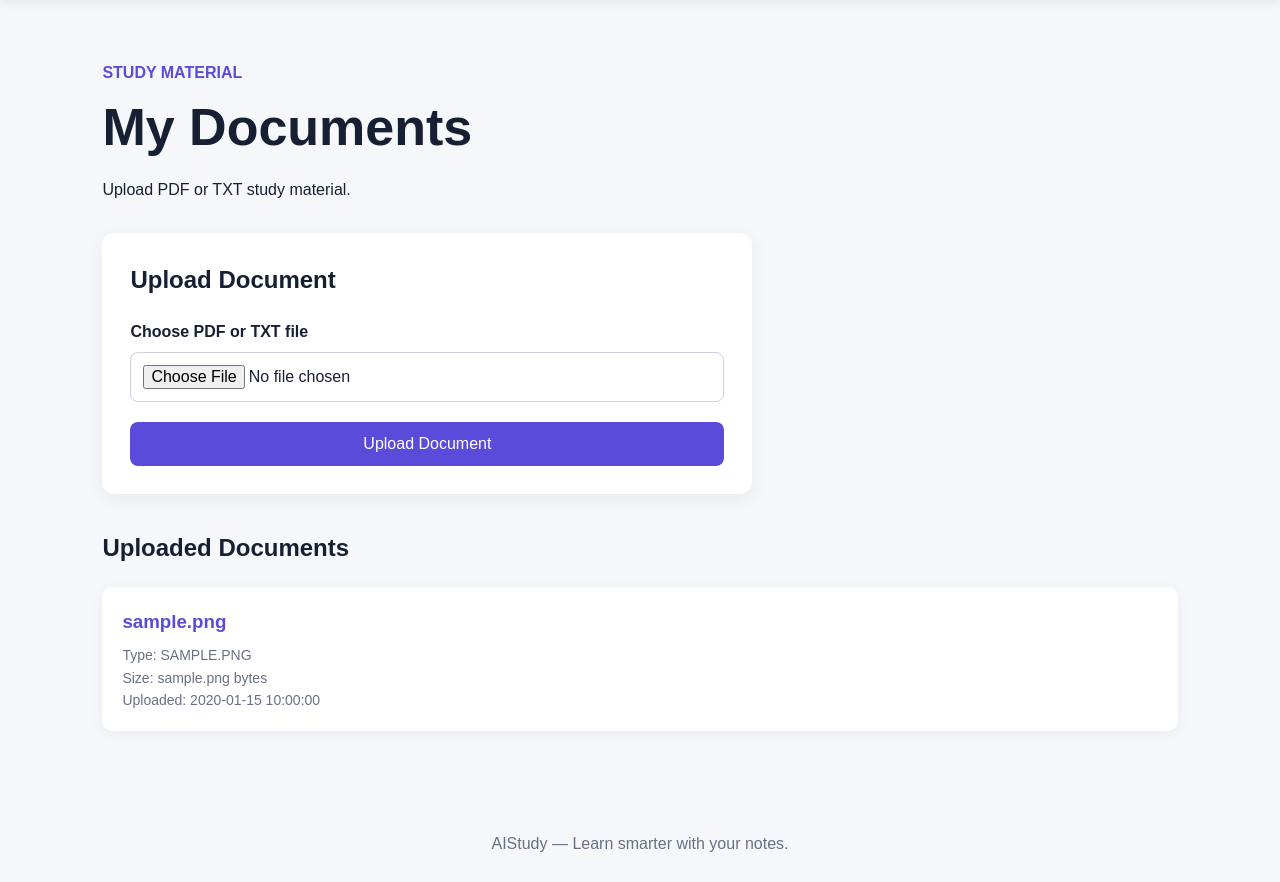
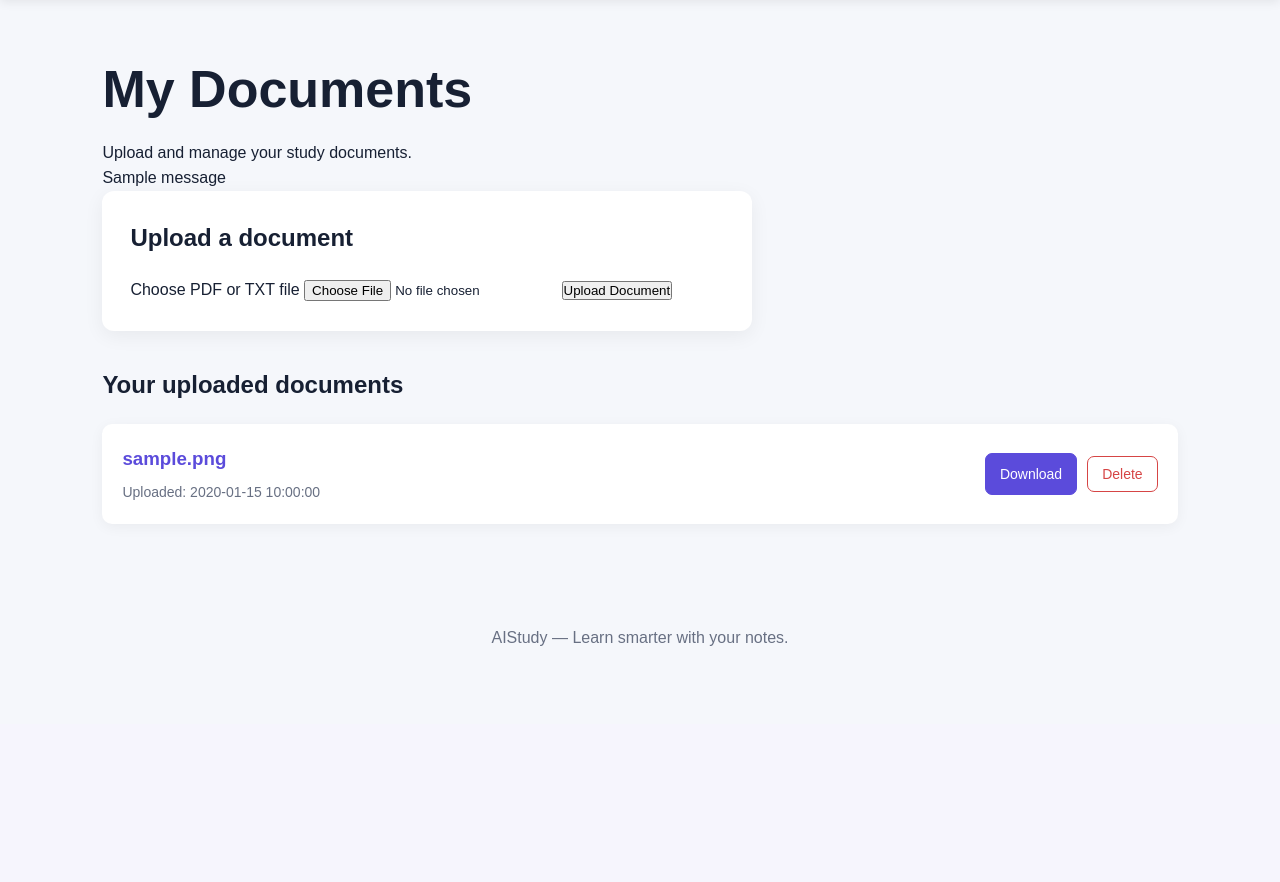
Before and after one commit to DiwanDev/AIStudy, a Flask app: page /documents in a window 1280 px wide. Shown: the part 76-958 px from the top of the page. After the commit the page ends 722 px from the top, so only its background shows below. Run offline with Flask 3, Linux system fonts and the light colour scheme; the visitor is signed in with stand-in values (Sample User, id 1); tables that the repository leaves empty or names only in its code hold one stand-in row (values such as "Sample post"); one stand-in notice (Sample message) is shown.

Commit message:
add download and delete option in dashboard

```diff
--- a/app.py
+++ b/app.py
@@ -3,18 +3,24 @@ import uuid
 
 import mysql.connector
 from dotenv import load_dotenv
+
 from flask import (
     Flask,
+    abort,
+    flash,
     redirect,
     render_template,
     request,
+    send_from_directory,
     session,
     url_for,
 )
+
 from werkzeug.security import (
     check_password_hash,
     generate_password_hash,
 )
+
 from werkzeug.utils import secure_filename
 # Load values from the .env file
 load_dotenv()
@@ -328,6 +334,147 @@ def documents():
         message=message,
         success=success,
     )
+@app.route(
+    "/documents/<int:document_id>/download"
+)
+def download_document(document_id):
+
+    if "user_id" not in session:
+
+        return redirect(
+            url_for("login")
+        )
+
+    cursor = db.cursor(
+        dictionary=True
+    )
+
+    cursor.execute(
+        """
+        SELECT
+            id,
+            original_filename,
+            stored_filename
+        FROM documents
+        WHERE id = %s
+        AND user_id = %s
+        """,
+        (
+            document_id,
+            session["user_id"],
+        ),
+    )
+
+    document = cursor.fetchone()
+
+    cursor.close()
+
+    if document is None:
+        abort(404)
+
+    file_path = os.path.join(
+        app.config["UPLOAD_FOLDER"],
+        document["stored_filename"],
+    )
+
+    if not os.path.exists(file_path):
+        abort(404)
+
+    return send_from_directory(
+        app.config["UPLOAD_FOLDER"],
+        document["stored_filename"],
+        as_attachment=True,
+        download_name=document[
+            "original_filename"
+        ],
+    )
+@app.route(
+    "/documents/<int:document_id>/delete",
+    methods=["POST"],
+)
+def delete_document(document_id):
+
+    if "user_id" not in session:
+
+        return redirect(
+            url_for("login")
+        )
+
+    cursor = db.cursor(
+        dictionary=True
+    )
+
+    cursor.execute(
+        """
+        SELECT
+            id,
+            stored_filename
+        FROM documents
+        WHERE id = %s
+        AND user_id = %s
+        """,
+        (
+            document_id,
+            session["user_id"],
+        ),
+    )
+
+    document = cursor.fetchone()
+
+    if document is None:
+
+        cursor.close()
+
+        abort(404)
+
+    file_path = os.path.join(
+        app.config["UPLOAD_FOLDER"],
+        document["stored_filename"],
+    )
+
+    try:
+
+        if os.path.exists(file_path):
+            os.remove(file_path)
+
+        cursor.execute(
+            """
+            DELETE FROM documents
+            WHERE id = %s
+            AND user_id = %s
+            """,
+            (
+                document_id,
+                session["user_id"],
+            ),
+        )
+
+        db.commit()
+
+        flash(
+            "Document deleted successfully.",
+            "success",
+        )
+
+    except (
+        OSError,
+        mysql.connector.Error,
+    ):
+
+        db.rollback()
+
+        flash(
+            "The document could not be deleted.",
+            "error",
+        )
+
+    finally:
+
+        cursor.close()
+
+    return redirect(
+        url_for("documents")
+    )
 @app.route("/register", methods=["GET", "POST"])
 def register():
 
--- a/static/style.css
+++ b/static/style.css
@@ -356,7 +356,7 @@ footer {
 }
 
 .empty-state {
-    background-color: gray;
+    background-color: white;
     border-radius: 10px;
     color: #687083;
     padding: 30px;
@@ -373,3 +373,51 @@ footer {
 .card-link:hover {
     text-decoration: underline;
 }
+/* Document action buttons */
+.document-actions {
+    align-items: center;
+    display: flex;
+    gap: 10px;
+}
+
+.document-actions form {
+    margin: 0;
+}
+
+.download-button,
+.delete-button {
+    border-radius: 7px;
+    cursor: pointer;
+    display: inline-block;
+    font-family: inherit;
+    font-size: 14px;
+    padding: 9px 14px;
+    text-decoration: none;
+}
+
+.download-button {
+    background-color: #5b4bdb;
+    border: 1px solid #5b4bdb;
+    color: white;
+}
+
+.download-button:hover {
+    background-color: #4939c6;
+}
+
+.delete-button {
+    background-color: white;
+    border: 1px solid #d64545;
+    color: #d64545;
+}
+
+.delete-button:hover {
+    background-color: #d64545;
+    color: white;
+}
+
+.message.error {
+    background-color: #ffe6e6;
+    border-color: #e8a2a2;
+    color: #a22323;
+}
--- a/templates/documents.html
+++ b/templates/documents.html
@@ -1,75 +1,56 @@
 {% extends "base.html" %}
 
-
-{% block title %}
-My Documents | AIStudy
-{% endblock %}
-
+{% block title %}My Documents | AIStudy{% endblock %}
 
 {% block content %}
 
 <section class="documents-section">
 
-    <div class="documents-header">
+    <h1>My Documents</h1>
 
-        <div>
+    <p>Upload and manage your study documents.</p>
 
-            <p class="label">
-                Study Material
-            </p>
 
-            <h1>
-                My Documents
-            </h1>
+    <!-- Display Flask flash messages -->
+    {% with messages = get_flashed_messages(with_categories=true) %}
 
-            <p>
-                Upload PDF or TXT study material.
-            </p>
+        {% if messages %}
 
-        </div>
+            {% for category, message in messages %}
 
-    </div>
-
-    <div class="upload-card">
-
-        <h2>
-            Upload Document
-        </h2>
-
-        {% if message %}
-
-            <div class="message {% if success %}success{% endif %}">
+                <div class="alert {{ category }}">
                     {{ message }}
                 </div>
 
+            {% endfor %}
+
         {% endif %}
 
+    {% endwith %}
+
+
+    <!-- Upload form -->
+    <div class="upload-card">
+
+        <h2>Upload a document</h2>
+
         <form
+            action="{{ url_for('documents') }}"
             method="POST"
-            action="{{ url_for('documents') }}"
             enctype="multipart/form-data"
         >
 
-            <div class="form-group">
-
-                <label for="document">
-                    Choose PDF or TXT file
-                </label>
+            <label for="document">Choose PDF or TXT file</label>
 
             <input
                 type="file"
                 id="document"
                 name="document"
-                    accept=".pdf,.txt,application/pdf,text/plain"
+                accept=".pdf,.txt"
                 required
             >
 
-            </div>
-
-            <button
-                type="submit"
-                class="form-button"
-            >
+            <button type="submit">
                 Upload Document
             </button>
 
@@ -77,11 +58,11 @@ My Documents | AIStudy
 
     </div>
 
+
+    <!-- Uploaded document list -->
     <div class="document-list">
 
-        <h2>
-            Uploaded Documents
-        </h2>
+        <h2>Your uploaded documents</h2>
 
         {% if documents %}
 
@@ -89,26 +70,48 @@ My Documents | AIStudy
 
                 <div class="document-card">
 
-                    <div>
+                    <div class="document-information">
 
                         <h3>
                             {{ document.original_filename }}
                         </h3>
 
                         <p>
-                            Type:
-                            {{ document.file_type.upper() }}
+                            Uploaded: {{ document.uploaded_at }}
                         </p>
 
-                        <p>
-                            Size:
-                            {{ document.file_size }} bytes
-                        </p>
+                    </div>
 
-                        <p>
-                            Uploaded:
-                            {{ document.uploaded_at }}
-                        </p>
+
+                    <div class="document-actions">
+
+                        <a
+                            href="{{ url_for(
+                                'download_document',
+                                document_id=document.id
+                            ) }}"
+                            class="button download-button"
+                        >
+                            Download
+                        </a>
+
+                        <form
+                            action="{{ url_for(
+                                'delete_document',
+                                document_id=document.id
+                            ) }}"
+                            method="POST"
+                        >
+                            <button
+                                type="submit"
+                                class="delete-button"
+                                onclick="return confirm(
+                                    'Are you sure you want to delete this document?'
+                                )"
+                            >
+                                Delete
+                            </button>
+                        </form>
 
                     </div>
 
@@ -118,13 +121,7 @@ My Documents | AIStudy
 
         {% else %}
 
-            <div class="empty-state">
-
-                <p>
-                    You have not uploaded any documents.
-                </p>
-
-            </div>
+            <p>You have not uploaded any documents yet.</p>
 
         {% endif %}
 
```
Lines whose indentation alone changed are shown as unchanged.
